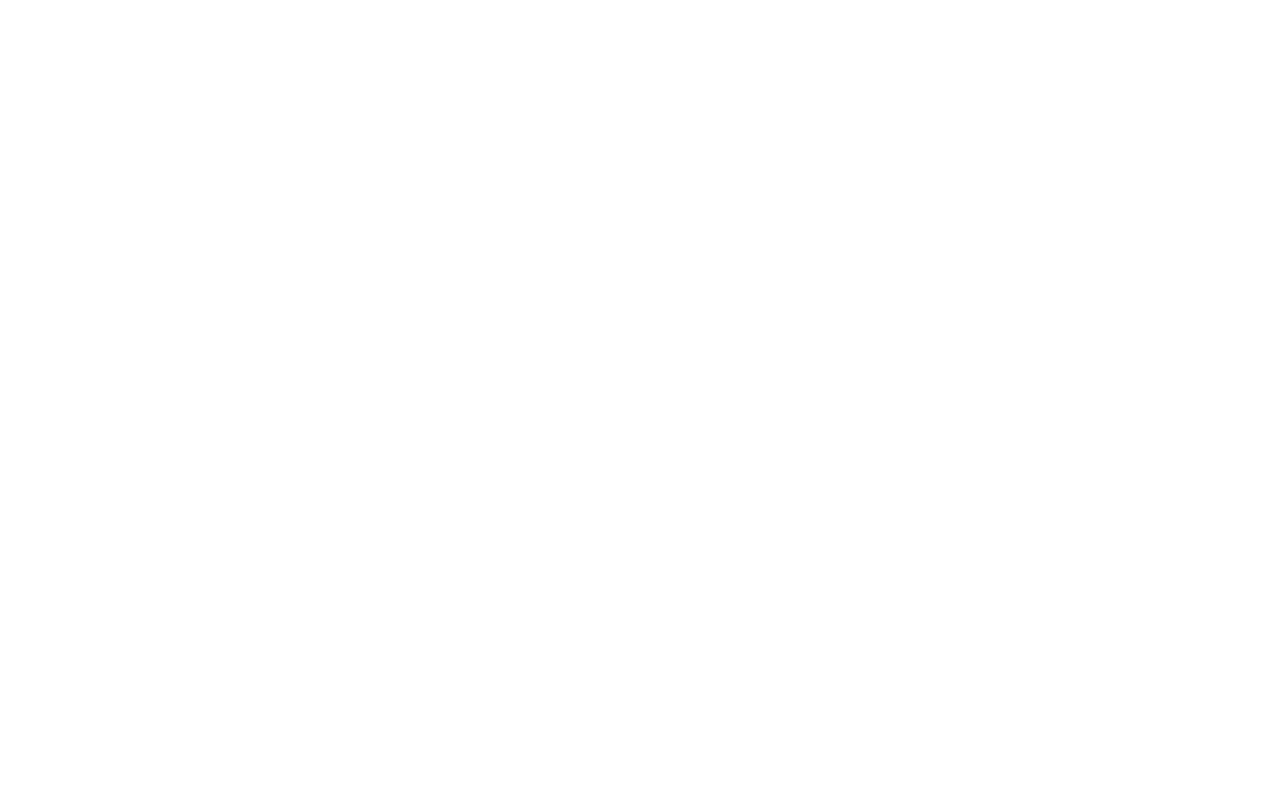
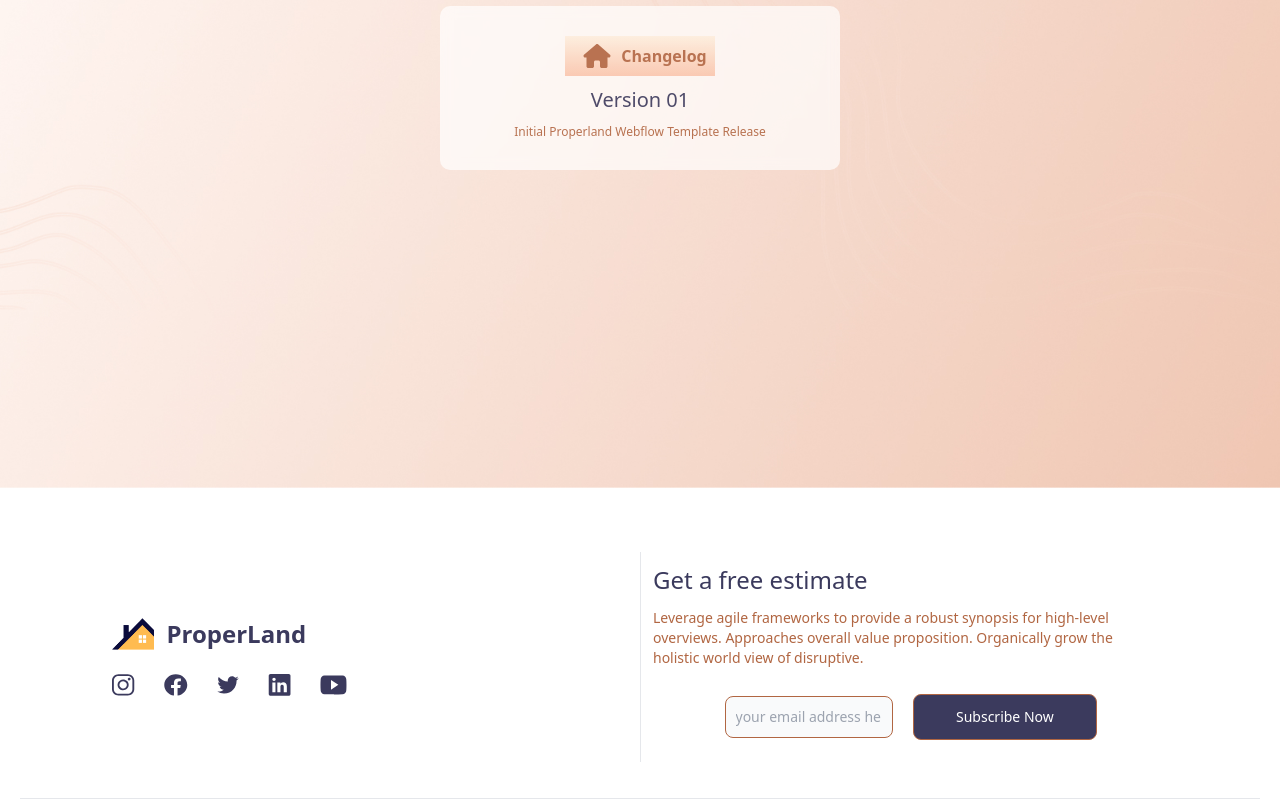
Before and after one commit to Salem-Team/Restaurant_Management-_v2, a Vue app: page /changeiog in a window 1280 px wide. Before the commit this address had no page. Shown: the part 440-1240 px from the top of the page. Before the commit the page ends 800 px from the top, so only its background shows below. Built offline with nearby package versions, Linux system fonts and the light colour scheme; the HTML template or start-up script is replaced by a standard one.

Commit message:
footer part 2 & changeiong page & property page

```diff
--- a/src/components/Card2Section.vue
+++ b/src/components/Card2Section.vue
@@ -1,9 +1,9 @@
 <template>
   <!-- card 2 with props src -->
-  <div class="m-3">
-    <div class="card card2-background p-5 shadow m-2 text-start">
+  <div class="m-3 h-full">
+    <div class="card h-full card2-background p-5 shadow m-2 text-start">
       <div class="p-5">
-        <img :src="props.src" alt="Card Image" />
+        <img :src="require(`../assets/media/${props.src}`)" alt="Card Image" />
         <h5 class="text-black text-xl mt-7">Budget Friendly</h5>
         <p class="text-sm mt-2">
           Distinctively re-engineer revolutionary meta-services and premium At
--- a/src/components/CardSection.vue
+++ b/src/components/CardSection.vue
@@ -6,7 +6,7 @@
     <div
       class="relative p-4 m-0 overflow-hidden text-gray-700 bg-transparent rounded-none shadow-none bg-clip-border"
     >
-      <img :src="props.src" alt="Card Image" />
+      <img :src="require(`../assets/media/${props.src}`)" alt="Card Image" />
     </div>
     <div class="p-6">
       <div class="flex items-center justify-between">
--- a/src/components/GallerySection.vue
+++ b/src/components/GallerySection.vue
@@ -7,7 +7,7 @@
     >
       <!-- <img src="../assets/media/2222.svg" alt="item.text" class="absolute  inset-0 h-full w-full object-cover"> -->
       <img
-        :src="item.img"
+        :src="require(`../assets/media/${item.img}`)"
         :alt="item.text"
         class="absolute inset-0 h-full w-full object-cover"
       />
@@ -27,15 +27,15 @@
   data() {
     return {
       stats: [
-        { text: "New York", img: "../assets/media/2222.svg" },
-        { text: "Atlanta", img: "../assets/media/3333.svg" },
+        { text: "New York", img: "2222.svg" },
+        { text: "Atlanta", img: "3333.svg" },
         {
           text: "Singapore",
-          img: "https://images.unsplash.com/photo-1499856871958-5b9627545d1a",
+          img: "2222.svg",
         },
         {
           text: "Paris",
-          img: "https://images.unsplash.com/photo-1499856871958-5b9627545d1a",
+          img: "3333.svg",
         },
       ],
     };
--- a/src/components/footer/FooterSection.vue
+++ b/src/components/footer/FooterSection.vue
@@ -1,26 +1,56 @@
 <template>
-  <!-- <form class="flex items-center max-w-sm mx-auto">
+  <div class="md:flex mt-12 md:mx-24 flex-row justify-between items-center p-4">
+    <div class="md:w-1/2 md:mb-0 mb-5 text-center md:text-left">
+      <a
+        href="#"
+        class="flex items-center justify-center md:justify-start space-x-3 rtl:space-x-reverse"
+      >
+        <img src="../../assets/media/Icon.png" class="h-8" alt="Logo" />
+        <span
+          class="self-center text-2xl text-primary font-semibold whitespace-nowrap dark:text-white"
+        >
+          ProperLand
+        </span>
+      </a>
+      <br />
+
+      <span
+        class="flex items-center justify-center md:justify-start space-x-3 rtl:space-x-reverse"
+      >
+        <img src="../../assets/media/media.svg" alt="" />
+      </span>
+    </div>
+
+    <div class="md:w-1/2 border-l text-center md:text-left">
+      <h3 class="text-primary m-3 mb-3 text-2xl">Get a free estimate</h3>
+      <p class="text-sm m-3 text-secondary">
+        Leverage agile frameworks to provide a robust synopsis for high-level
+        overviews. Approaches overall value proposition. Organically grow the
+        holistic world view of disruptive.
+      </p>
+      <form
+        class="flex m-3 items-center justify-center md:justify-start max-w-sm mx-auto mt-4"
+      >
         <label for="simple-search" class="sr-only">Subscribe</label>
-    <div class="relative w-full">
-      <div
-        class="absolute inset-y-0 start-0 flex items-center ps-3 pointer-events-none"
-      ></div>
+        <div class="relative w-full m-3">
           <input
             type="text"
             id="simple-search"
-        class="bg-gray-50 border border-gray-300 text-gray-900 text-sm rounded-lg focus:ring-blue-500 focus:border-blue-500 block w-full ps-10 p-2.5 dark:bg-gray-700 dark:border-gray-600 dark:placeholder-gray-400 dark:text-white dark:focus:ring-blue-500 dark:focus:border-blue-500"
-        placeholder="Search branch name..."
+            class="bg-gray-50 w-full border border-gray-300 text-gray-900 text-sm rounded-lg focus:ring-gray-500 focus:border-gray-500 block w-full p-2.5 dark:bg-gray-700 dark:focus:border-blue-500"
+            placeholder="your email address here"
             required
           />
         </div>
         <button
           type="submit"
-      class="p-2.5 ms-2 text-sm text-white bg-blue-700 rounded-lg border border-blue-700 hover:bg-blue-800 focus:ring-4 focus:outline-none focus:ring-blue-300 dark:bg-blue-600 dark:hover:bg-blue-700 dark:focus:ring-blue-800"
+          class="p-3 w-full ml-2 text-sm text-white bg-[#3B3A5D] rounded-lg border border-[#3B3A5D] hover:bg-[#3B3A5D] focus:ring-4 focus:outline-none focus:ring-[#3B3A5D]"
         >
           Subscribe Now
           <span class="sr-only">Search</span>
         </button>
-  </form> -->
+      </form>
+    </div>
+  </div>
 
   <footer class="bg-white m-5 border-t dark:bg-gray-900">
     <div class="mx-auto w-full max-w-screen-xl p-4 py-6 lg:py-8">
--- a/src/components/header/NavbarSection.vue
+++ b/src/components/header/NavbarSection.vue
@@ -66,6 +66,14 @@
                 Property
               </RouterLink>
             </li>
+            <li>
+              <RouterLink
+                to="/changeiog"
+                class="block py-2 px-3 text-gray-900 rounded hover:bg-gray-100 md:hover:bg-transparent md:border-0 md:hover:text-gray-700 md:p-0 dark:text-white md:dark:hover:text-blue-500 dark:hover:bg-gray-700 dark:hover:text-white md:dark:hover:bg-transparent"
+              >
+                Changeiog
+              </RouterLink>
+            </li>
           </ul>
         </div>
         <button
--- a/src/router/index.js
+++ b/src/router/index.js
@@ -1,6 +1,7 @@
 import { createRouter, createWebHistory } from "vue-router";
 import HomeView from "../views/HomeView.vue";
 import PropertyView from "../views/PropertyView.vue";
+import ChangeiogView from "@/views/ChangeiogView.vue";
 const routes = [
   {
     path: "/",
@@ -21,6 +22,11 @@
     name: "properties",
     component: PropertyView,
   },
+  {
+    path: "/changeiog",
+    name: "changeiog",
+    component: ChangeiogView,
+  },
 ];
 
 const router = createRouter({
--- a/src/views/AboutView.vue
+++ b/src/views/AboutView.vue
@@ -56,9 +56,11 @@
       </div>
     </div>
   </div>
+  <FooterSection></FooterSection>
 </template>
 <script setup>
 import HeaderSection from "../components/header/HeaderSection";
 import Section6Section from "../components/Section6Section.vue";
 import Section7Counter from "@/components/Section7Counter.vue";
+import FooterSection from "@/components/footer/FooterSection.vue";
 </script>
--- /dev/null
+++ b/src/views/ChangeiogView.vue
@@ -0,0 +1,47 @@
+<template>
+  <HeaderSection>
+    <div class="flex justify-center items-center p-48 min-h-screen">
+      <div class="last-box">
+        <span class="flex items-center p-2 background">
+          <svg
+            fill="#B16642"
+            class="h-6 w-12"
+            xmlns="http://www.w3.org/2000/svg"
+            viewBox="0 0 576 512"
+          >
+            <path
+              d="M575.8 255.5c0 18-15 32.1-32 32.1l-32 0 .7 160.2c0 2.7-.2 5.4-.5 8.1l0 16.2c0 22.1-17.9 40-40 40l-16 0c-1.1 0-2.2 0-3.3-.1c-1.4 .1-2.8 .1-4.2 .1L416 512l-24 0c-22.1 0-40-17.9-40-40l0-24 0-64c0-17.7-14.3-32-32-32l-64 0c-17.7 0-32 14.3-32 32l0 64 0 24c0 22.1-17.9 40-40 40l-24 0-31.9 0c-1.5 0-3-.1-4.5-.2c-1.2 .1-2.4 .2-3.6 .2l-16 0c-22.1 0-40-17.9-40-40l0-112c0-.9 0-1.9 .1-2.8l0-69.7-32 0c-18 0-32-14-32-32.1c0-9 3-17 10-24L266.4 8c7-7 15-8 22-8s15 2 21 7L564.8 231.5c8 7 12 15 11 24z"
+            />
+          </svg>
+          <span class="text-base font-semibold text-secondary">Changelog</span>
+        </span>
+
+        <h3 class="text-xl text-primary">Version 01</h3>
+        <p class="text-xs text-center text-secondary">
+          Initial Properland Webflow Template Release
+        </p>
+      </div>
+    </div>
+  </HeaderSection>
+  <FooterSection></FooterSection>
+</template>
+
+<script setup>
+import HeaderSection from "../components/header/HeaderSection.vue";
+import FooterSection from "../components/footer/FooterSection.vue";
+</script>
+
+<style>
+.last-box {
+  display: flex;
+  flex-direction: column;
+  align-items: center;
+  padding: 30px;
+  gap: 10px;
+  width: 400px;
+  opacity: 0.9;
+  background: rgba(255, 255, 255, 0.76);
+  backdrop-filter: blur(6px);
+  border-radius: 10px;
+}
+</style>
```
Also changed, not shown: src/views/HomeView.vue (+12 -27 lines), src/views/PropertyView.vue (+80 -1 lines), src/assets/media/media.svg (added), 1 other file (tests, documents, lock files or other folders). Lines whose indentation alone changed are shown as unchanged.
